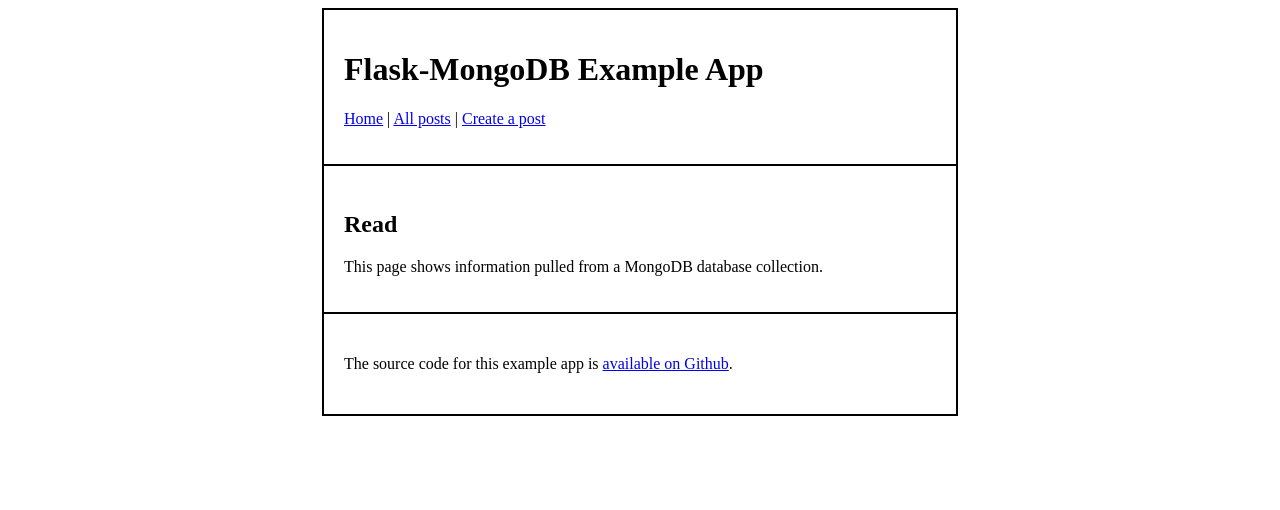
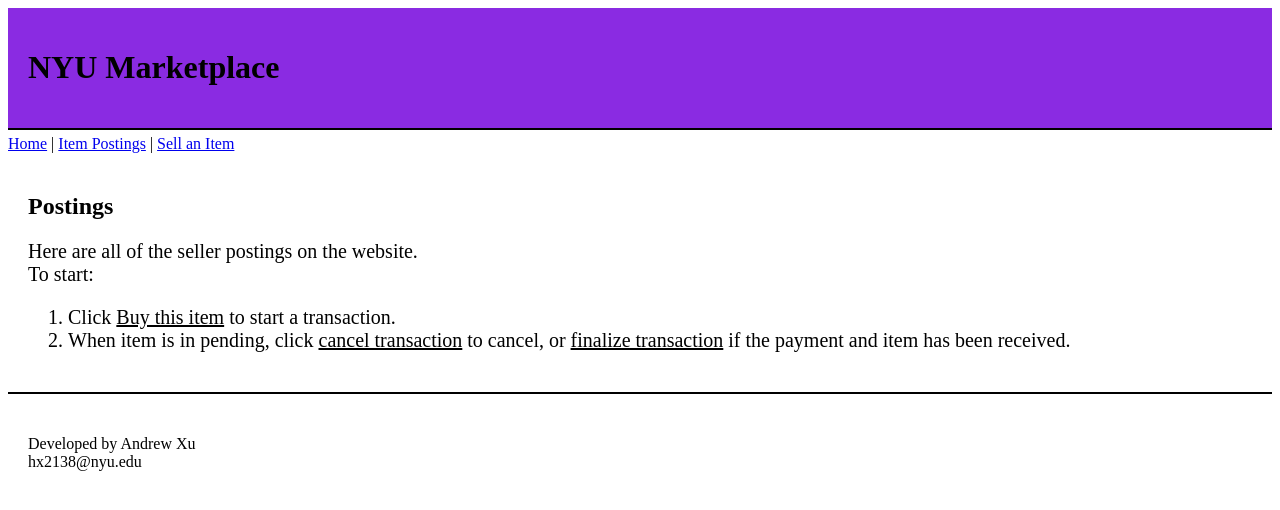
Before and after one commit to andrewxhc/web-app-personal, a Flask app: page /read in a window 1280 px wide. Shown: the top 510 px of the page. Run offline with Flask 2, Linux system fonts and the light colour scheme; data that the repository does not hold is empty; parts of the project's set-up code (start-up, migrations or seed data) failed here and were passed over.

Commit message:
copied from old repo

```diff
--- a/app.py
+++ b/app.py
@@ -1,4 +1,4 @@
-#!/usr/bin/env python3
+# !/usr/bin/env python3
 
 from flask import Flask, render_template, request, redirect, url_for, make_response
 from markupsafe import escape
@@ -7,6 +7,11 @@ import datetime
 from bson.objectid import ObjectId
 import os
 import subprocess
+
+
+# connect atlas database
+client = pymongo.MongoClient("mongodb+srv://andrewxhc:20030227xhcAnd!@webappdb.uevewag.mongodb.net/?retryWrites=true&w=majority")
+db = client.WebappDB
 
 # instantiate the app
 app = Flask(__name__)
@@ -22,11 +27,11 @@ if config['FLASK_ENV'] == 'development':
     app.debug = True # debug mnode
 
 # make one persistent connection to the database
-connection = pymongo.MongoClient(config['MONGO_HOST'], 27017,
-                                username=config['MONGO_USER'],
-                                password=config['MONGO_PASSWORD'],
-                                authSource=config['MONGO_DBNAME'])
-db = connection[config['MONGO_DBNAME']] # store a reference to the database
+# connection = pymongo.MongoClient(config['MONGO_HOST'], 27017,
+#                                 username=config['MONGO_USER'],
+#                                 password=config['MONGO_PASSWORD'],
+#                                 authSource=config['MONGO_DBNAME'])
+# db = connection[config['MONGO_DBNAME']] # store a reference to the database
 
 # set up the routes
 
@@ -44,7 +49,8 @@ def read():
     Route for GET requests to the read page.
     Displays some information for the user with links to other pages.
     """
-    docs = db.exampleapp.find({}).sort("created_at", -1) # sort in descending order of created_at timestamp
+    docs = db.posts.find({}).sort("post_time", -1) # sort in descending order of created_at timestamp
+    print(docs)
     return render_template('read.html', docs=docs) # render the read template
 
 
@@ -63,17 +69,28 @@ def create_post():
     Route for POST requests to the create page.
     Accepts the form submission data for a new document and saves the document to the database.
     """
-    name = request.form['fname']
-    message = request.form['fmessage']
+    seller_name = request.form['fname']
+    email = request.form['femail']
+    phone = request.form['fphone']
+    location = request.form['flocation']
+    item = request.form['fitem']
+    price = request.form['fprice']
+    description = request.form['fmessage']
 
 
     # create a new document with the data the user entered
     doc = {
-        "name": name,
-        "message": message,
+        "seller": seller_name,
+        "email": email,
+        "phone": phone,
+        "location": location,
+        "item_name": item,
+        "item_price": price,
+        "item_description": description,
+        "status": "availible",
         "created_at": datetime.datetime.utcnow()
     }
-    db.exampleapp.insert_one(doc) # insert a new document
+    db.posts.insert_one(doc) # insert a new document
 
     return redirect(url_for('read')) # tell the browser to make a request for the /read route
 
@@ -84,7 +101,7 @@ def edit(mongoid):
     Route for GET requests to the edit page.
     Displays a form users can fill out to edit an existing record.
     """
-    doc = db.exampleapp.find_one({"_id": ObjectId(mongoid)})
+    doc = db.posts.find_one({"_id": ObjectId(mongoid)})
     return render_template('edit.html', mongoid=mongoid, doc=doc) # render the edit template
 
 
@@ -94,17 +111,13 @@ def edit_post(mongoid):
     Route for POST requests to the edit page.
     Accepts the form submission data for the specified document and updates the document in the database.
     """
-    name = request.form['fname']
-    message = request.form['fmessage']
 
     doc = {
         # "_id": ObjectId(mongoid),
-        "name": name,
-        "message": message,
-        "created_at": datetime.datetime.utcnow()
+        "status": "pending",
     }
 
-    db.exampleapp.update_one(
+    db.posts.update_one(
         {"_id": ObjectId(mongoid)}, # match criteria
         { "$set": doc }
     )
@@ -115,11 +128,38 @@ def edit_post(mongoid):
 @app.route('/delete/<mongoid>')
 def delete(mongoid):
     """
+    Route for GET requests to the edit page.
+    Displays a form users can fill out to edit an existing record.
+    """
+    doc = db.posts.find_one({"_id": ObjectId(mongoid)})
+    return render_template('delete.html', mongoid=mongoid, doc=doc) # render the edit template
+
+
+@app.route('/delete/<mongoid>', methods=["POST"])
+def delete_post(mongoid):
+    """
     Route for GET requests to the delete page.
     Deletes the specified record from the database, and then redirects the browser to the read page.
     """
-    db.exampleapp.delete_one({"_id": ObjectId(mongoid)})
+    db.posts.delete_one({"_id": ObjectId(mongoid)})
     return redirect(url_for('read')) # tell the web browser to make a request for the /read route.
+
+@app.route('/cancel/<mongoid>')
+def cancel_transaction(mongoid):
+    """
+    Cancels a pending transaction.
+    """
+    doc = {
+        # "_id": ObjectId(mongoid),
+        "status": "availible",
+    }
+
+    db.posts.update_one(
+        {"_id": ObjectId(mongoid)}, # match criteria
+        { "$set": doc }
+    )
+
+    return redirect(url_for('read'))
 
 @app.route('/webhook', methods=['POST'])
 def webhook():
--- a/static/css/style.css
+++ b/static/css/style.css
@@ -1,7 +1,10 @@
 .container {
   border: 2px solid;
-  width: 50%;
+  width: 100%;
   margin: 0 auto;
+  padding-left: 20px;
+  padding-right: 20px;
+  background-color: antiquewhite;
 }
 
 header,
@@ -16,10 +19,32 @@ main {
   margin-bottom: 5px;
 }
 
-p.post {
-  font-size: 12px;
-}
 
 footer {
   margin-bottom: 5px;
 }
+
+h3#seller_name {
+    font-size: 30px;
+}
+
+p#item {
+    font-size: 20px;
+}
+
+p#contact_info {
+    /* background-color: antiquewhite; */
+    font-size: 16px;
+}
+
+
+header.header {
+    background-color: blueviolet;
+}
+
+a.purchase_link {
+    /* margin-top: 20px; */
+    color:white;
+    background-color: gray;
+    border: 2px solid gray;
+}
--- a/templates/base.html
+++ b/templates/base.html
@@ -1,31 +1,30 @@
 <!DOCTYPE html>
 <html>
   <head>
-    <title>Flask-MongoDB Example App</title>
+    <meta charset="utf-8" />
+    <title>NYU Marketplace</title>
     <link
       rel="stylesheet"
       href="{{ url_for('static', filename='css/style.css') }}"
     />
   </head>
   <body>
-    <div class="container">
-      <header>
-        <h1>Flask-MongoDB Example App</h1>
-        <p>
-          <a href="{{ url_for('home')}}">Home</a> |
-          <a href="{{ url_for('read')}}">All posts</a> |
-          <a href="{{ url_for('create')}}">Create a post</a>
-        </p>
+    <!-- <div class="container"> -->
+      <header class="header">
+        <h1>NYU Marketplace</h1>
       </header>
+      <nav class="navbar">
+        <a href="{{ url_for('home')}}">Home</a> |
+        <a href="{{ url_for('read')}}">Item Postings</a> |
+        <a href="{{ url_for('create')}}">Sell an Item</a>
+      </nav>
       <main>{% block container %} {% endblock %}</main>
       <footer>
         <p>
-          The source code for this example app is
-          <a href="https://github.com/nyu-database-design/flask-mongodb-example"
-            >available on Github</a
-          >.
+          Developed by Andrew Xu <br>
+          hx2138@nyu.edu
         </p>
       </footer>
-    </div>
+    <!-- </div> -->
   </body>
 </html>
--- a/templates/read.html
+++ b/templates/read.html
@@ -1,22 +1,51 @@
 {% extends 'base.html' %}
 
 {% block container %}
-<h2>Read</h2>
-<p>This page shows information pulled from a MongoDB database collection.
+<h2>Postings</h2>
+<p style="font-size: 20px">
+    Here are all of the seller postings on the website. <br>
+    To start:
+    <ol style="font-size: 20px">
+        <li>
+            Click <u>Buy this item</u> to start a transaction.
+        </li>
+        <li>
+            When item is in pending, click <u>cancel transaction</u> to cancel, or <u>finalize transaction</u> if the payment and item has been received.
+        </li>
+    </ol>
 
     {% for doc in docs %}
-    <div>
-        <hr class="solid">
-        <p class="post">
-            Posted by {{doc.name}} at {{ doc.created_at.strftime("%H:%M on %d %B %Y") }}
-            </br>
-            <a href="{{ url_for('edit',mongoid=doc._id)}}">Edit</a> | <a href="{{ url_for('delete',mongoid=doc._id)}}">Delete</a>
-            </br>
+    <br>
+    <div class="container">
+        <p>
+            <h3 id="seller_name">
+                {{ doc.seller }}
+            </h3>
+            <p id="contact_info">
+                Contacts: <br>
+                {{ doc.email }} <br>
+                {{ doc.phone }} <br>
+                {{ doc.location }} <br>
+            </p>
+            <p id="item">
+                Item name: {{ doc.item_name }} <br>
+                Asking price: ${{ doc.item_price }} <br>
+                Description: {{ doc.item_description }} <br>
+            </p>
+            <p style="font-size: 20px">
+                Item status: {{ doc.status }} <br>
+            </p>
+            {% if doc.status == "availible" %}
+                <a class="purchase_link" href="{{ url_for('edit',mongoid=doc._id)}}">Buy this item</a>
+            {% elif doc.status == "pending" %}
+                <a class="purchase_link" href="{{ url_for('cancel_transaction',mongoid=doc._id)}}">Cancel transaction</a> |
+                <a class="purchase_link" href="{{ url_for('delete',mongoid=doc._id)}}">Finalize sale</a>
+            {% endif %}
+            <p id="timestamp">
+                Posted on {{ doc.created_at.strftime("%d %B %Y at %H:%M") }}
+            </p>
+
         </p>
-        <p>
-            {{ doc.message }}
-        </p>
-
     </div>
     {%endfor%}
 </p>
```
Also changed, not shown: templates/create.html (+8 -3 lines), templates/delete.html (added, +14 -0 lines), templates/edit.html (+6 -10 lines), templates/index.html (+9 -4 lines).
